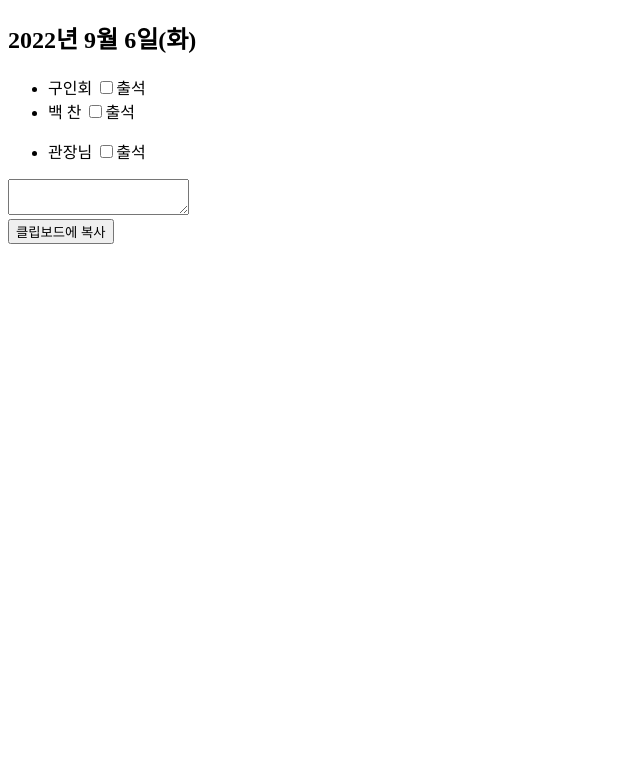
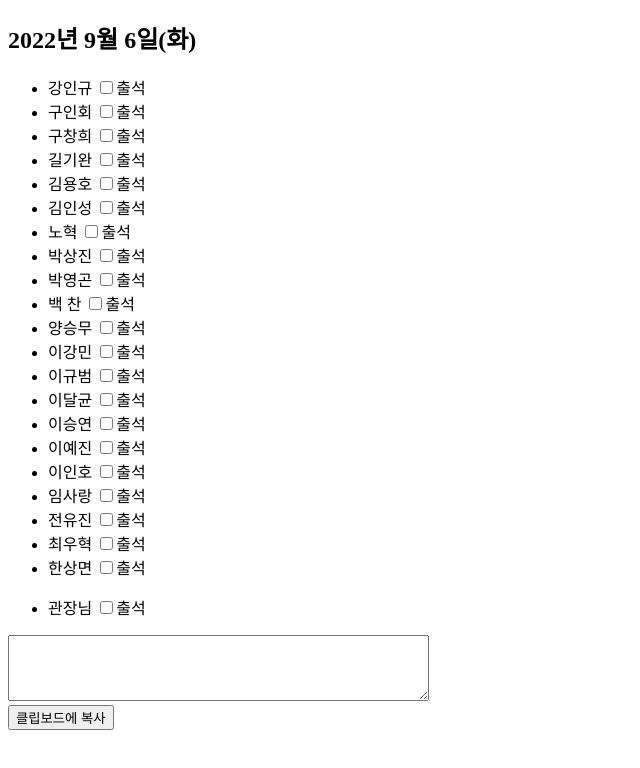
Before and after one commit to yonghoKim365/knsk, a plain HTML site: page index.html in a window 1280 px wide. Shown: the whole page, without its empty margins (0-640 px from the left). Drawn offline with Linux system fonts and the light colour scheme.

Commit message:
complete

```diff
--- a/index.html
+++ b/index.html
@@ -14,11 +14,87 @@
         <!-- 회원 -->
         <ul id = "attend">
             <li>
+                <span class="name">강인규</span>
+                <input type="checkbox" name="chk_info" value="출석" onclick="is_checked()">출석
+            </li>
+            <li>
                 <span class="name">구인회</span>
                 <input type="checkbox" name="chk_info" value="출석" onclick="is_checked()">출석
             </li>
             <li>
+                <span class="name">구창희</span>
+                <input type="checkbox" name="chk_info" value="출석" onclick="is_checked()">출석
+            </li>
+            <li>
+                <span class="name">길기완</span>
+                <input type="checkbox" name="chk_info" value="출석" onclick="is_checked()">출석
+            </li>
+            <li>
+                <span class="name">김용호</span>
+                <input type="checkbox" name="chk_info" value="출석" onclick="is_checked()">출석
+            </li>
+            <li>
+                <span class="name">김인성</span>
+                <input type="checkbox" name="chk_info" value="출석" onclick="is_checked()">출석
+            </li>
+            <li>
+                <span class="name">노혁</span>
+                <input type="checkbox" name="chk_info" value="출석" onclick="is_checked()">출석
+            </li>
+            <li>
+                <span class="name">박상진</span>
+                <input type="checkbox" name="chk_info" value="출석" onclick="is_checked()">출석
+            </li>
+            <li>
+                <span class="name">박영곤</span>
+                <input type="checkbox" name="chk_info" value="출석" onclick="is_checked()">출석
+            </li>
+            <li>
                 <span class="name">백 찬</span>
+                <input type="checkbox" name="chk_info" value="출석" onclick="is_checked()">출석
+            </li>
+            <li>
+                <span class="name">양승무</span>
+                <input type="checkbox" name="chk_info" value="출석" onclick="is_checked()">출석
+            </li>
+            <li>
+                <span class="name">이강민</span>
+                <input type="checkbox" name="chk_info" value="출석" onclick="is_checked()">출석
+            </li>
+            <li>
+                <span class="name">이규범</span>
+                <input type="checkbox" name="chk_info" value="출석" onclick="is_checked()">출석
+            </li>
+            <li>
+                <span class="name">이달균</span>
+                <input type="checkbox" name="chk_info" value="출석" onclick="is_checked()">출석
+            </li>
+            <li>
+                <span class="name">이승연</span>
+                <input type="checkbox" name="chk_info" value="출석" onclick="is_checked()">출석
+            </li>
+            <li>
+                <span class="name">이예진</span>
+                <input type="checkbox" name="chk_info" value="출석" onclick="is_checked()">출석
+            </li>
+            <li>
+                <span class="name">이인호</span>
+                <input type="checkbox" name="chk_info" value="출석" onclick="is_checked()">출석
+            </li>
+            <li>
+                <span class="name">임사랑</span>
+                <input type="checkbox" name="chk_info" value="출석" onclick="is_checked()">출석
+            </li>
+            <li>
+                <span class="name">전유진</span>
+                <input type="checkbox" name="chk_info" value="출석" onclick="is_checked()">출석
+            </li>
+            <li>
+                <span class="name">최우혁</span>
+                <input type="checkbox" name="chk_info" value="출석" onclick="is_checked()">출석
+            </li>
+            <li>
+                <span class="name">한상면</span>
                 <input type="checkbox" name="chk_info" value="출석" onclick="is_checked()">출석
             </li>
         </ul>
@@ -32,7 +108,7 @@
             </li>
         </ul>
     </div>
-    <textarea id="result-area"></textarea>
+    <textarea id="result-area" rows="4" cols="50"></textarea>
     <div>
     <button class="copy" onclick="copy()">클립보드에 복사</button>
     </div>
```
